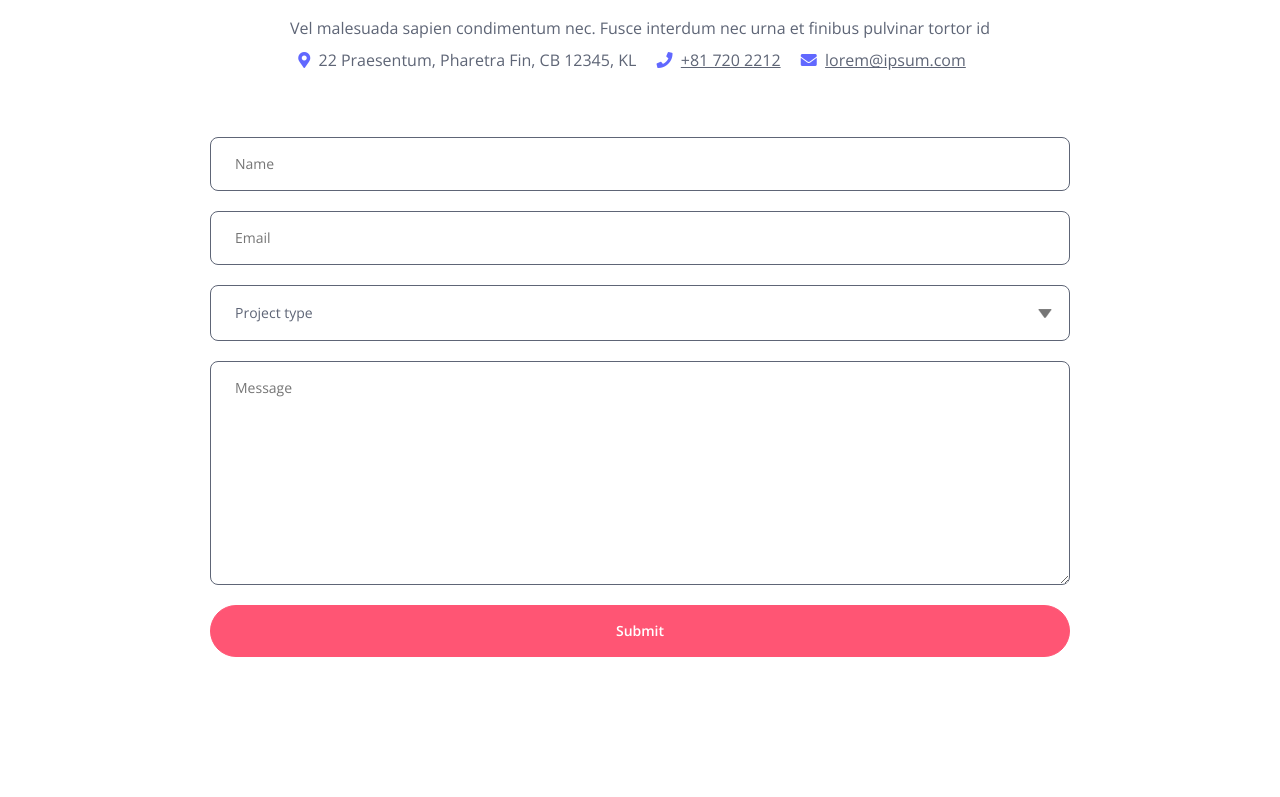
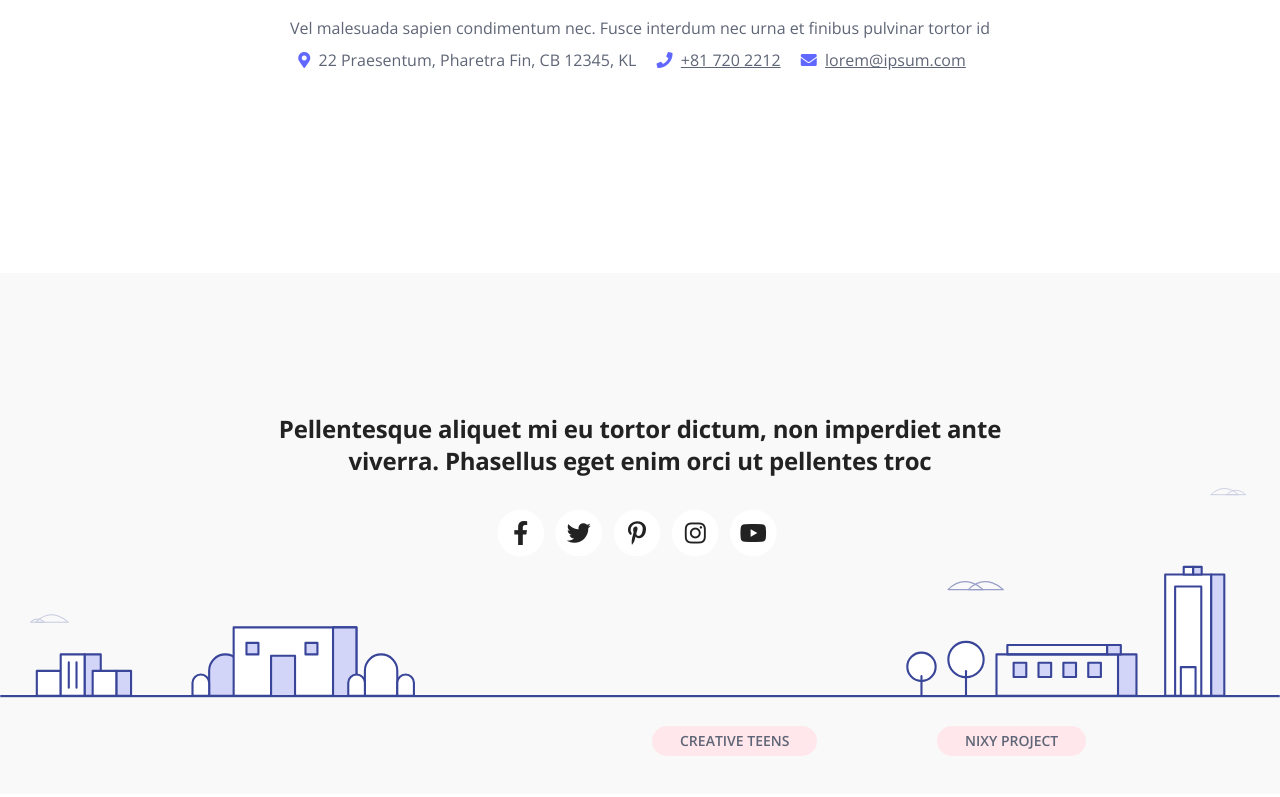
Before and after one commit to nixy-pro/zinc, a plain HTML site: page index.html in a window 1280 px wide. Shown: the part 6536-7333 px from the top of the page. Drawn offline with nearby package versions, Linux system fonts and the light colour scheme.

Commit message:
Update index.html

```diff
--- a/index.html
+++ b/index.html
@@ -613,28 +613,7 @@
                 <div class="col-lg-10 offset-lg-1">
 
                     <!-- Contact Form -->
-                    <form>
-                        <div class="form-group">
-                            <input type="text" class="form-control-input" placeholder="Name" required>
-                        </div>
-                        <div class="form-group">
-                            <input type="email" class="form-control-input" placeholder="Email" required>
-                        </div>
-                        <div class="form-group">
-                            <select class="form-control-select" required>
-                                <option class="select-option" value="" disabled selected>Project type</option>
-                                <option class="select-option" value="Company Website">Company Website</option>
-                                <option class="select-option" value="Landing Page">Landing Page</option>
-                                <option class="select-option" value="Online Shop">Online Shop</option>
-                            </select>
-                        </div>
-                        <div class="form-group">
-                            <textarea class="form-control-textarea" placeholder="Message" required></textarea>
-                        </div>
-                        <div class="form-group">
-                            <button type="submit" class="form-control-submit-button">Submit</button>
-                        </div>
-                    </form>
+
                     <!-- end of contact form -->
 
                 </div> <!-- end of col -->
```
